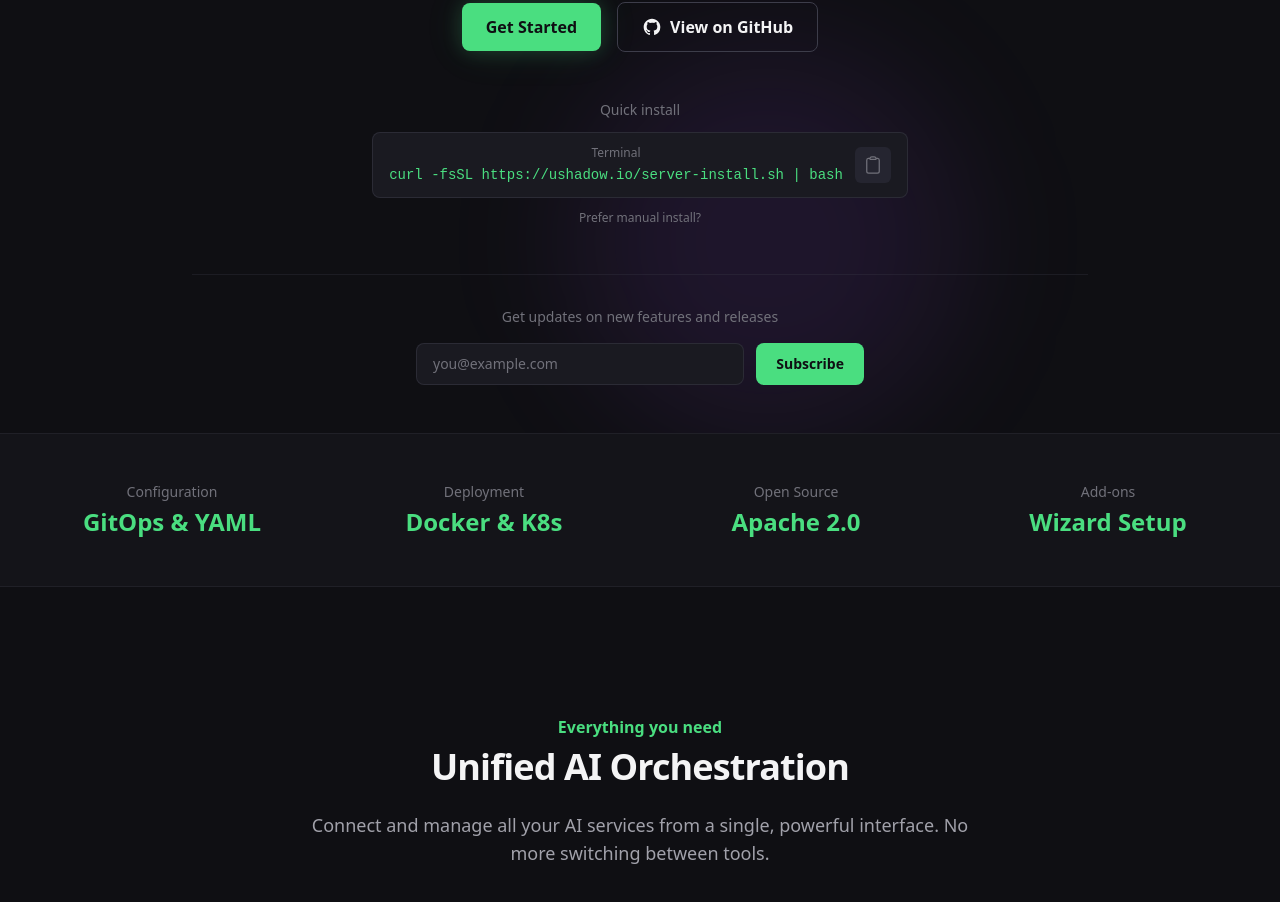
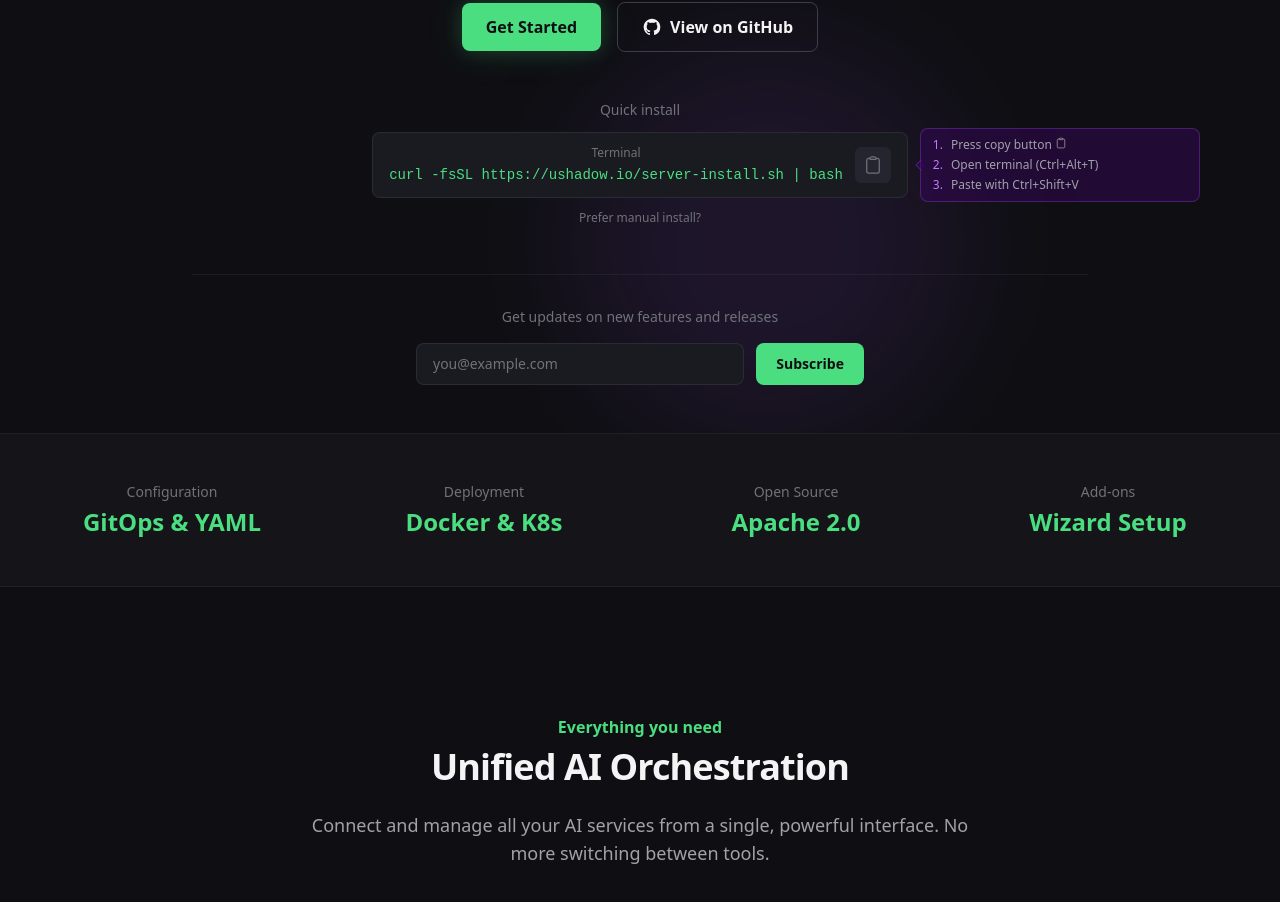
Before and after one commit to Ushadow-io/ushadow-website, a Next.js app: page / in a window 1280 px wide. Shown: the part 772-1674 px from the top of the page. Built offline with nearby package versions, Linux system fonts and the light colour scheme.

Commit message:
added copy paste instructions

```diff
--- a/src/components/QuickInstall.tsx
+++ b/src/components/QuickInstall.tsx
@@ -23,22 +23,51 @@ function detectOS(): OS {
   return 'unknown';
 }
 
+const CopyIcon = () => (
+  <svg className="inline h-3 w-3 align-baseline" fill="none" viewBox="0 0 24 24" strokeWidth={1.5} stroke="currentColor">
+    <path strokeLinecap="round" strokeLinejoin="round" d="M15.666 3.888A2.25 2.25 0 0013.5 2.25h-3c-1.03 0-1.9.693-2.166 1.638m7.332 0c.055.194.084.4.084.612v0a.75.75 0 01-.75.75H9a.75.75 0 01-.75-.75v0c0-.212.03-.418.084-.612m7.332 0c.646.049 1.288.11 1.927.184 1.1.128 1.907 1.077 1.907 2.185V19.5a2.25 2.25 0 01-2.25 2.25H6.75A2.25 2.25 0 014.5 19.5V6.257c0-1.108.806-2.057 1.907-2.185a48.208 48.208 0 011.927-.184" />
+  </svg>
+);
+
 const installCommands = {
   windows: {
     label: 'PowerShell (Run as Admin)',
     command: 'iex (irm https://ushadow.io/server-install.ps1)',
+    instructions: [
+      { text: 'Press copy button', icon: true },
+      { text: 'Press Windows key' },
+      { text: 'Type "PowerShell"' },
+      { text: 'Right-click, select "Run as administrator"' },
+      { text: 'Paste with Ctrl+V' },
+    ],
   },
   mac: {
     label: 'Terminal',
     command: 'curl -fsSL https://ushadow.io/server-install.sh | bash',
+    instructions: [
+      { text: 'Press copy button', icon: true },
+      { text: 'Press ⌘+Space' },
+      { text: 'Type "Terminal", press Enter' },
+      { text: 'Paste with ⌘+V' },
+    ],
   },
   linux: {
     label: 'Terminal',
     command: 'curl -fsSL https://ushadow.io/server-install.sh | bash',
+    instructions: [
+      { text: 'Press copy button', icon: true },
+      { text: 'Open terminal (Ctrl+Alt+T)' },
+      { text: 'Paste with Ctrl+Shift+V' },
+    ],
   },
   unknown: {
     label: 'Terminal',
     command: 'curl -fsSL https://ushadow.io/server-install.sh | bash',
+    instructions: [
+      { text: 'Press copy button', icon: true },
+      { text: 'Open your terminal' },
+      { text: 'Paste the command' },
+    ],
   },
 };
 
@@ -82,6 +111,7 @@ export default function QuickInstall() {
 
       {/* Primary install command */}
       <div className="inline-flex flex-col items-center gap-3">
+        <div className="relative">
           <div className="inline-flex items-center gap-3 bg-surface-800 rounded-lg px-4 py-3 border border-surface-500/50">
             <div className="flex flex-col gap-1">
               <span className="text-xs text-text-muted">{currentInstall.label}</span>
@@ -90,6 +120,20 @@ export default function QuickInstall() {
               </code>
             </div>
             <CopyButton text={currentInstall.command} />
+          </div>
+
+          {/* Instructions bubble - positioned to the right */}
+          <div className="absolute left-full top-1/2 -translate-y-1/2 ml-3 bg-purple-950/40 rounded-lg px-3 py-2 w-[280px] border border-purple-500/30">
+            <div className="absolute left-0 top-1/2 -translate-x-1/2 -translate-y-1/2 w-2 h-2 bg-purple-950/40 border-l border-b border-purple-500/30 rotate-45" />
+            <ol className="text-xs text-text-secondary space-y-1">
+              {currentInstall.instructions.map((step, i) => (
+                <li key={i} className="flex gap-2">
+                  <span className="text-purple-400 font-medium">{i + 1}.</span>
+                  <span>{step.text}{'icon' in step && step.icon && <> <CopyIcon /></>}</span>
+                </li>
+              ))}
+            </ol>
+          </div>
         </div>
 
         {/* Manual install toggle */}
```
Lines whose indentation alone changed are shown as unchanged.
